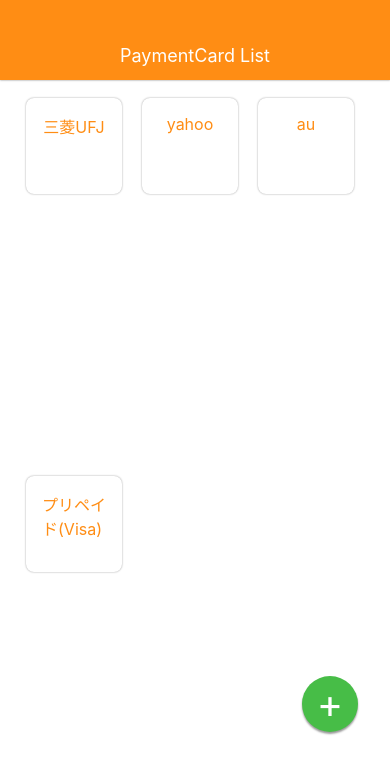
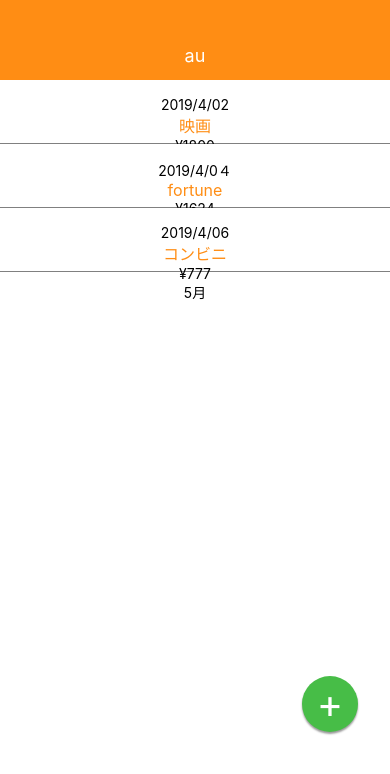
Before and after one commit to anri3/to-make-original-list-app, a React Native app: screen / in a window 390 px wide. Shown: the top 774 px of the page. Built offline with nearby package versions, Linux system fonts and the light colour scheme.

Commit message:
・PaymentCardDetail 実装

```diff
--- a/App.js
+++ b/App.js
@@ -1,6 +1,6 @@
 import React from 'react';
 import { View } from 'react-native';
-import PaymentCardMemoList from './src/pages/PaymentCardMemoList';
+import PaymentCardMemoDetail from './src/pages/PaymentCardMemoDetail';
 import styles from './src/common/styles/Page';
 
 export default class App extends React.Component {
@@ -8,7 +8,7 @@
     return (
       <View style={styles.container}>
 
-        <PaymentCardMemoList />
+        <PaymentCardMemoDetail />
 
       </View>
     );
--- /dev/null
+++ b/src/components/PaymentCardDetail.js
@@ -0,0 +1,62 @@
+import React from 'react';
+import { StyleSheet, View, Text } from 'react-native';
+
+export default class PaymentCardDetail extends React.Component {
+  render() {
+    return (
+      <View style={styles.memoList}>
+
+        <View style={styles.detailListItem}>
+          <Text style={styles.date}>2019/4/02</Text>
+          <Text style={styles.contentTitle}>映画</Text>
+          <Text style={styles.price}>¥1800</Text>
+          <Text style={styles.month}>5月</Text>
+        </View>
+
+        <View style={styles.detailListItem}>
+          <Text style={styles.date}>2019/4/0４</Text>
+          <Text style={styles.contentTitle}>fortune</Text>
+          <Text style={styles.price}>¥1624</Text>
+          <Text style={styles.month}>5月</Text>
+        </View>
+
+        <View style={styles.detailListItem}>
+          <Text style={styles.date}>2019/4/06</Text>
+          <Text style={styles.contentTitle}>コンビニ</Text>
+          <Text style={styles.price}>¥777</Text>
+          <Text style={styles.month}>5月</Text>
+        </View>
+
+      </View>
+    );
+  }
+}
+
+const styles = StyleSheet.create({
+  memoList: {
+    flex: 1,
+  },
+  detailListItem: {
+    backgroundColor: '#fff',
+    padding: 16,
+    height: 64,
+    width: '100%',
+    borderBottomColor: 'gray',
+    borderBottomWidth: 0.4,
+    alignItems: 'center',
+    alignSelf: 'flex-start',
+  },
+  contentTitle: {
+    fontSize: 16,
+    color: '#ff8d14',
+  },
+  date: {
+
+  },
+  price: {
+
+  },
+  month: {
+
+  },
+});
--- /dev/null
+++ b/src/pages/PaymentCardMemoDetail.js
@@ -0,0 +1,18 @@
+import React from 'react';
+import { View } from 'react-native';
+import Header from '../elements/Header';
+import PaymentCardDetail from '../components/PaymentCardDetail';
+import CircleButton from '../elements/CircleButton';
+import styles from '../common/styles/Page';
+
+export default class PaymentCardMemoDetail extends React.Component {
+  render() {
+    return (
+      <View style={styles.pagesCommon}>
+        <Header>au</Header>
+        <PaymentCardDetail />
+        <CircleButton>+</CircleButton>
+      </View>
+    );
+  }
+}
```
Also changed, not shown: src/pages/PaymentCardDetail.js (deleted, +0 -12 lines).
